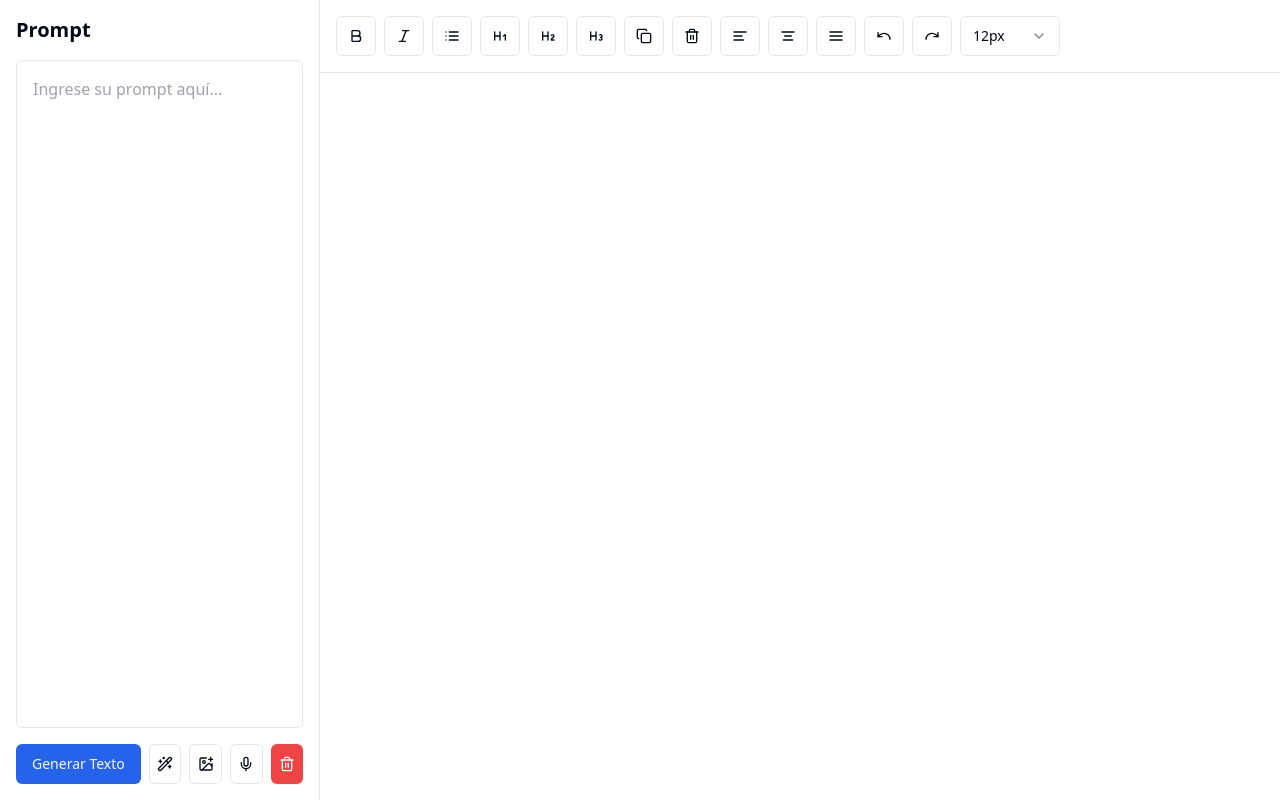
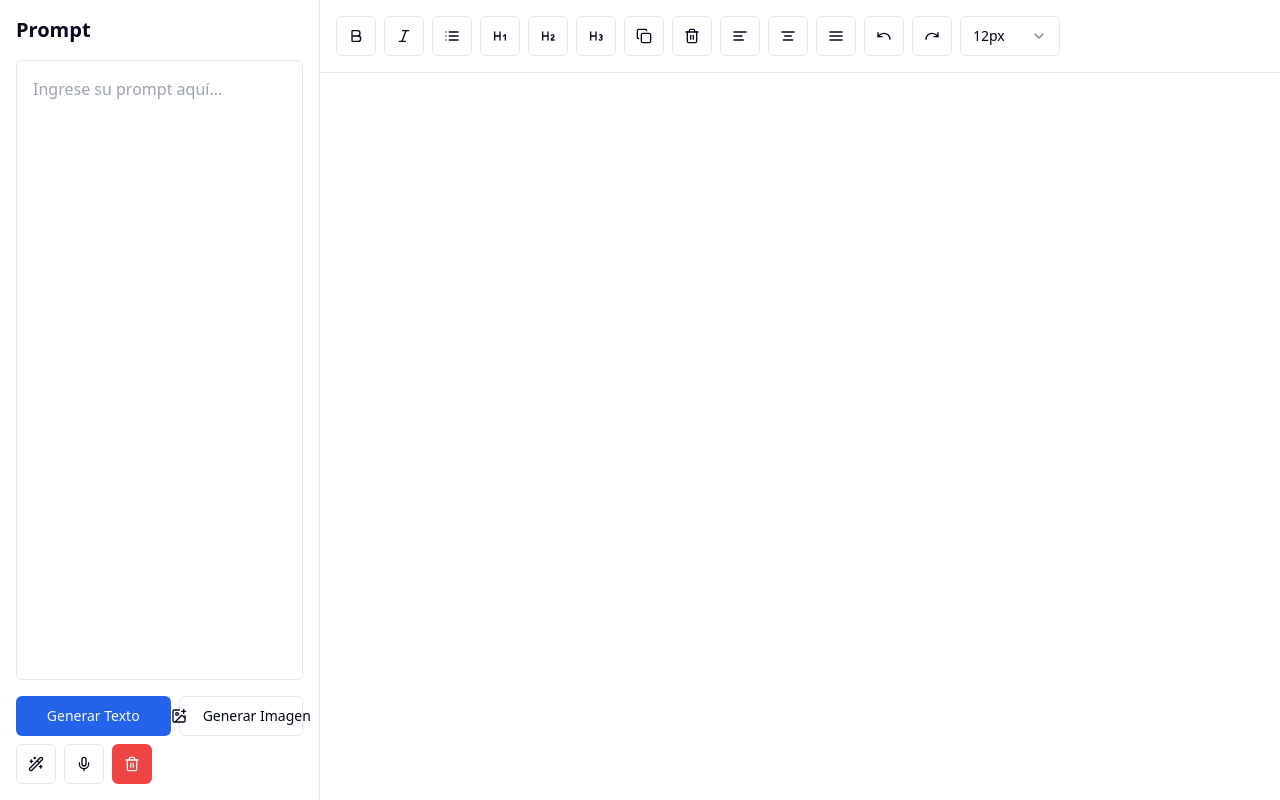
Before and after one commit to morispolanco/editorgrok-01, a React (Vite) app: page / in a window 1280 px wide. Built offline with nearby package versions, Linux system fonts and the light colour scheme.

Commit message:
Refactor prompt buttons layout
Reorganize the layout of the prompt buttons to display "Generar Texto" and "Generar Imagen" on the first row, while placing the remaining buttons ("Varita Mágica", "Micrófono", "Copiar Texto", and "Borrar Texto") on the second row.
[skip gpt_engineer]

```diff
--- a/src/components/prompt/PromptButtons.tsx
+++ b/src/components/prompt/PromptButtons.tsx
@@ -22,20 +22,25 @@ const PromptButtons = ({
   onClear
 }: PromptButtonsProps) => {
   return (
+    <div className="flex flex-col gap-2">
       <div className="flex gap-2">
         <Button onClick={onGenerate} className="flex-1">
           Generar Texto
-      </Button>
-      <Button variant="outline" size="icon" onClick={onImprove}>
-        <Wand2 className="h-4 w-4" />
         </Button>
         <Button
           variant="outline"
           size="icon"
           onClick={onGenerateImage}
           disabled={isGeneratingImage}
+          className="flex-1"
         >
-        <ImagePlus className="h-4 w-4" />
+          <ImagePlus className="h-4 w-4 mr-2" />
+          Generar Imagen
+        </Button>
+      </div>
+      <div className="flex gap-2">
+        <Button variant="outline" size="icon" onClick={onImprove}>
+          <Wand2 className="h-4 w-4" />
         </Button>
         <Button
           variant="outline"
@@ -49,6 +54,7 @@ const PromptButtons = ({
           <Trash2 className="h-4 w-4" />
         </Button>
       </div>
+    </div>
   );
 };
 
```
Lines whose indentation alone changed are shown as unchanged.
